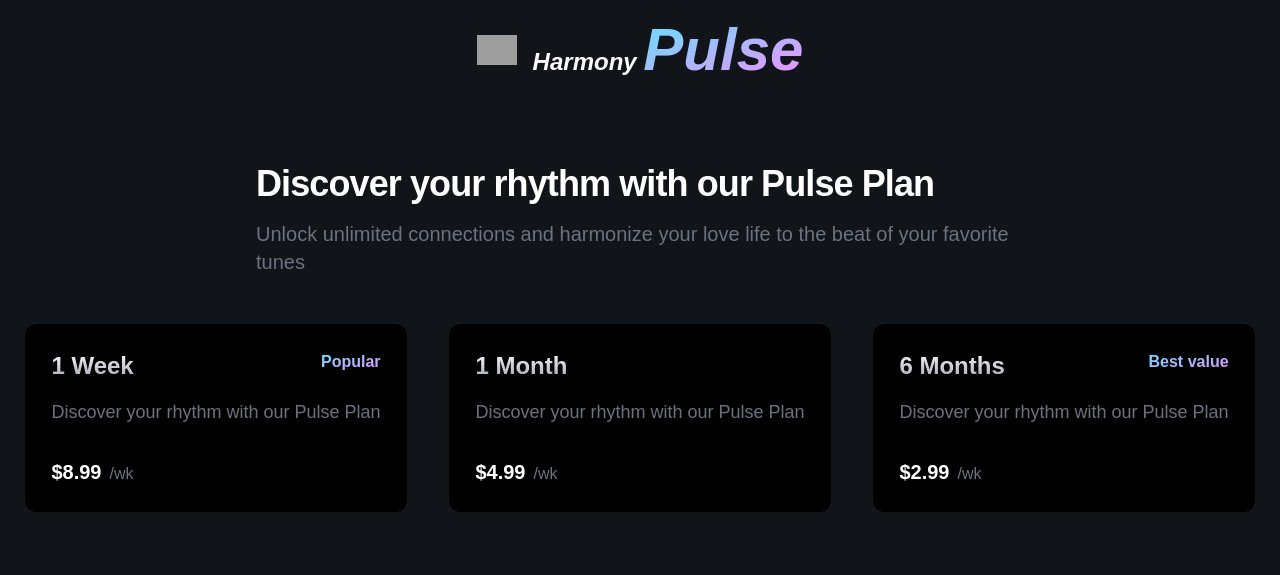
After one commit to guinat/cytech-project-harmony-preing2-20232024, a PHP site: template src/pages/subscribe.php in a window 1280 px wide. The commit adds this page. Shown: the top 575 px of the page. Run offline with PHP 8.4, Linux system fonts and the light colour scheme; the template is opened without the code that fills it, so the values that code supplies are empty; some libraries are stand-ins or nearby versions; grey boxes are pictures that could not be loaded.

Commit message:
Update app.php & subscribe.php

```diff
--- /dev/null
+++ b/src/pages/subscribe.php
@@ -0,0 +1,90 @@
+<!DOCTYPE html>
+<html lang="en">
+
+<head>
+    <meta charset="UTF-8">
+    <meta name="viewport" content="width=device-width, initial-scale=1.0">
+    <script src="https://cdn.tailwindcss.com"></script>
+    <script src="/tailwind.config.js"></script>
+
+    <title>Subscribe to Harmony</title>
+</head>
+
+<body class="font-montserrat text-white bg-dark_gray">
+    <header class="justify-center items-center mx-auto">
+        <div class="flex flex-col gap-4 justify-center items-center px-4 py-3 md:px-6 md:py-4 lg:px-8 lg:py-5">
+            <div class="flex flex-row gap-4 items-center">
+                <a href="/index.php">
+                    <img src="/assets/logo_colored.svg" alt="Logo" class="w-10">
+                </a>
+                <div>
+                    <h1 class="font-extrabold text-2xl italic">Harmony <span class="text-transparent bg-clip-text bg-gradient-to-br from-sky_primary to-rose_primary text-6xl">Pulse</span></h1>
+                </div>
+            </div>
+        </div>
+    </header>
+    <section class="container mx-auto">
+        <div class="py-8 px-4 mx-auto max-w-screen-xl lg:py-16 lg:px-6">
+            <div class="mx-auto max-w-screen-md text-left mb-8 lg:mb-12">
+                <h2 class="mb-4 text-4xl tracking-tight font-extrabold">Discover your rhythm with our Pulse Plan</h2>
+                <p class="mb-5 font-light text-gray-500 sm:text-xl">Unlock unlimited connections and harmonize your love life to the beat of your favorite tunes</p>
+            </div>
+            <div class="space-y-8 lg:grid lg:grid-cols-3 sm:gap-6 xl:gap-10 lg:space-y-0">
+                <label class="subscription-card relative flex flex-col p-6 mx-auto max-w-md bg-black rounded-xl border-2 border-transparent cursor-pointer">
+                    <input type="radio" name="subscription" value="1week" class="hidden">
+                    <div class="flex justify-between items-start">
+                        <h3 class="mb-4 text-2xl font-extrabold text-transparent bg-clip-text bg-gradient-to-b from-white to-gray-400">1 Week</h3>
+                        <span class="font-semibold text-transparent bg-clip-text bg-gradient-to-br from-sky_primary to-rose_primary">Popular</span>
+                    </div>
+                    <p class="font-light text-gray-500 sm:text-lg">Discover your rhythm with our Pulse Plan
+                    </p>
+                    <div class="flex justify-start items-baseline mt-8">
+                        <span class="mr-2 text-xl font-extrabold">$8.99</span>
+                        <span class="text-gray-500">/wk</span>
+                    </div>
+                </label>
+                <label class="subscription-card relative flex flex-col p-6 mx-auto max-w-md bg-black rounded-xl border-2 border-transparent cursor-pointer">
+                    <input type="radio" name="subscription" value="1month" class="hidden">
+                    <div class="flex justify-between items-start">
+                        <h3 class="mb-4 text-2xl font-extrabold text-transparent bg-clip-text bg-gradient-to-b from-white to-gray-400">1 Month</h3>
+                    </div>
+                    <p class="font-light text-gray-500 sm:text-lg">Discover your rhythm with our Pulse Plan
+                    </p>
+                    <div class="flex justify-start items-baseline mt-8">
+                        <span class="mr-2 text-xl font-extrabold">$4.99</span>
+                        <span class="text-gray-500">/wk</span>
+                    </div>
+                </label>
+                <label class="subscription-card relative flex flex-col p-6 mx-auto max-w-md bg-black rounded-xl border-2 border-transparent cursor-pointer">
+                    <input type="radio" name="subscription" value="6months" class="hidden">
+                    <div class="flex justify-between items-start">
+                        <h3 class="mb-4 text-2xl font-extrabold text-transparent bg-clip-text bg-gradient-to-b from-white to-gray-400">6 Months</h3>
+                        <span class="font-semibold text-transparent bg-clip-text bg-gradient-to-br from-sky_primary to-rose_primary">Best value</span>
+                    </div>
+                    <p class="font-light text-gray-500 sm:text-lg">Discover your rhythm with our Pulse Plan
+                    </p>
+                    <div class="flex justify-start items-baseline mt-8">
+                        <span class="mr-2 text-xl font-extrabold">$2.99</span>
+                        <span class="text-gray-500">/wk</span>
+                    </div>
+                </label>
+            </div>
+        </div>
+    </section>
+</body>
+
+
+<script>
+    document.querySelectorAll('.subscription-card').forEach(card => {
+        card.addEventListener('click', function() {
+            document.querySelectorAll('.subscription-card').forEach(c => {
+                c.classList.remove('border-sky-300');
+                c.querySelector('input[type="radio"]').checked = false;
+            });
+            this.classList.add('border-sky-300');
+            this.querySelector('input[type="radio"]').checked = true;
+        });
+    });
+</script>
+
+</html>
```
Also changed, not shown: src/pages/app.php (+43 -7 lines).
